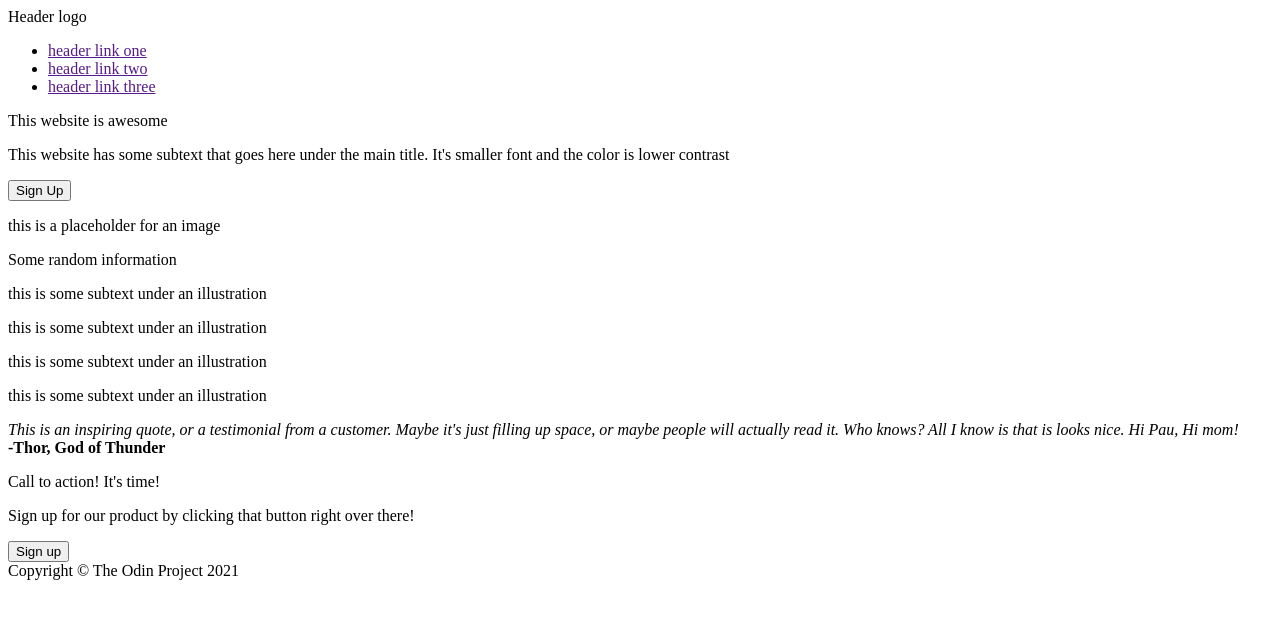
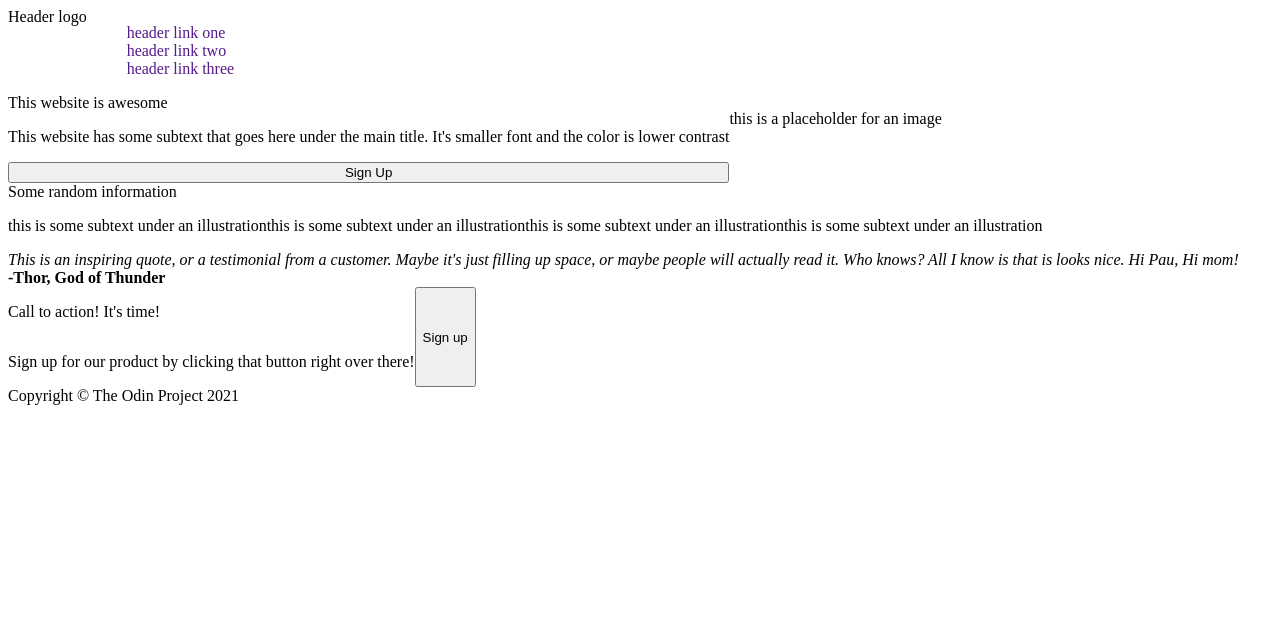
Before and after one commit to xWacob/landing-page, a plain HTML site: page index.html in a window 1280 px wide. Drawn offline with Linux system fonts and the light colour scheme.

Commit message:
Add flex style to each div that needs it
The flex display and the direction was added so that they can be
put into their own boxes and given more style

```diff
--- a/index.html
+++ b/index.html
@@ -4,6 +4,7 @@
     <meta charset="UTF-8">
     <meta name="viewport" content="width=device-width, initial-scale=1.0">
     <title>Document</title>
+    <link rel="stylesheet" href="styles.css">
 </head>
 <body> <!-- body will be a flex, column to separate each other flex div -->
 
--- a/styles.css
+++ b/styles.css
@@ -0,0 +1,67 @@
+body{
+    display: flex;
+    height: 100vh;
+    flex-direction: column;
+}
+
+.header{
+    display: flex;
+}
+
+ul{
+    list-style: none;
+}
+
+a{
+    text-decoration: none;
+    /* make font white eventually */
+}
+
+.hero{
+    display: flex;
+}
+
+.text-button{
+    display: flex;
+    flex-direction: column;
+}
+
+.rand-info{
+    display: flex;
+    flex-direction: column;
+}
+
+.illustration{
+    display: flex;
+}
+
+.blue-box{
+    display: flex;
+    flex-direction: column;
+}
+
+.quote{
+    display: flex;
+    flex-direction: column;
+}
+
+.quote-content{
+    display: flex;
+}
+
+.credits{
+    display: flex;
+}
+
+.sign-up-bottom{
+    display: flex;
+}
+
+.call-to-action{
+    display: flex;
+    flex-direction: column;
+}
+
+.footer{
+    display: flex;
+}
```
